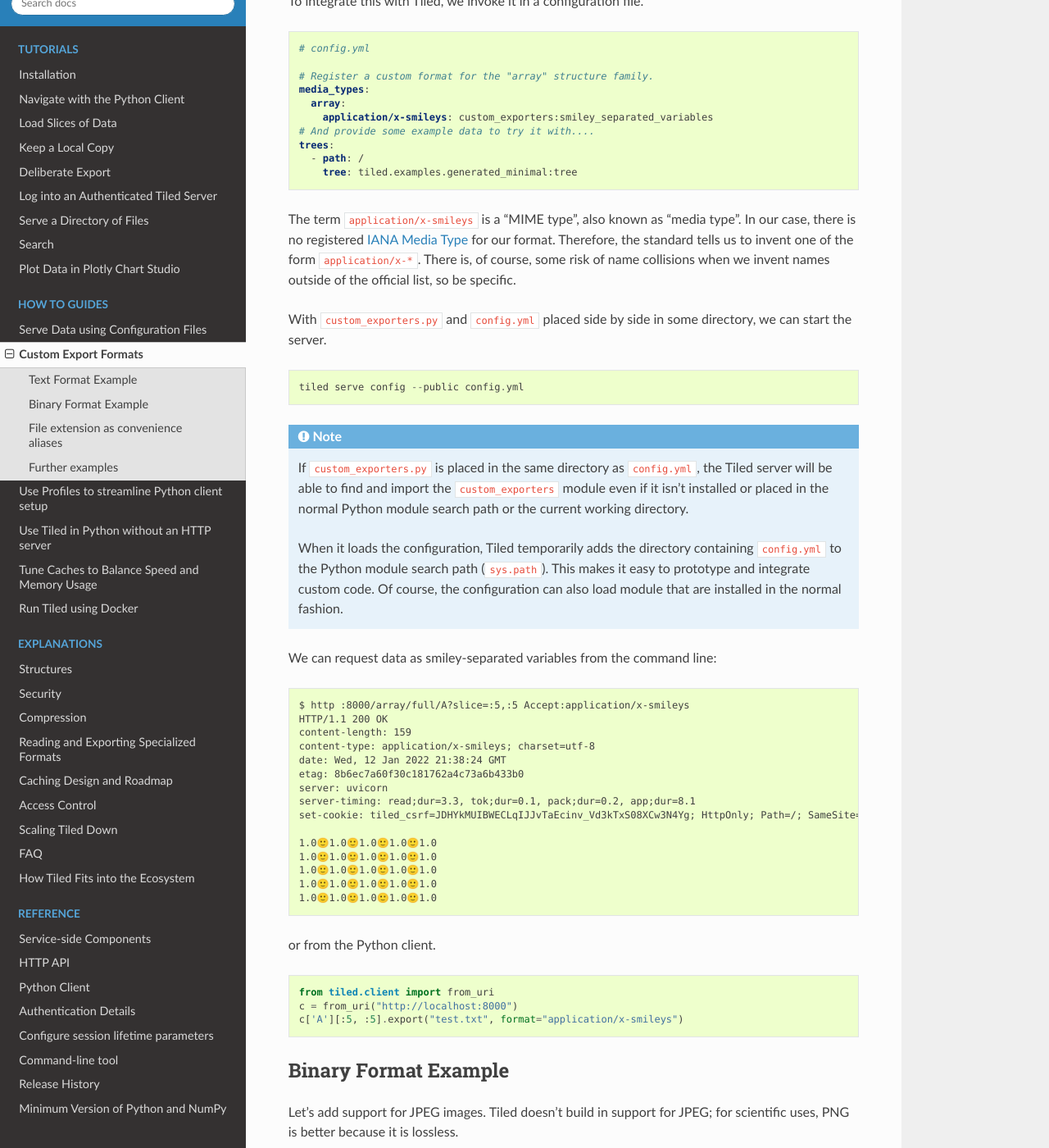
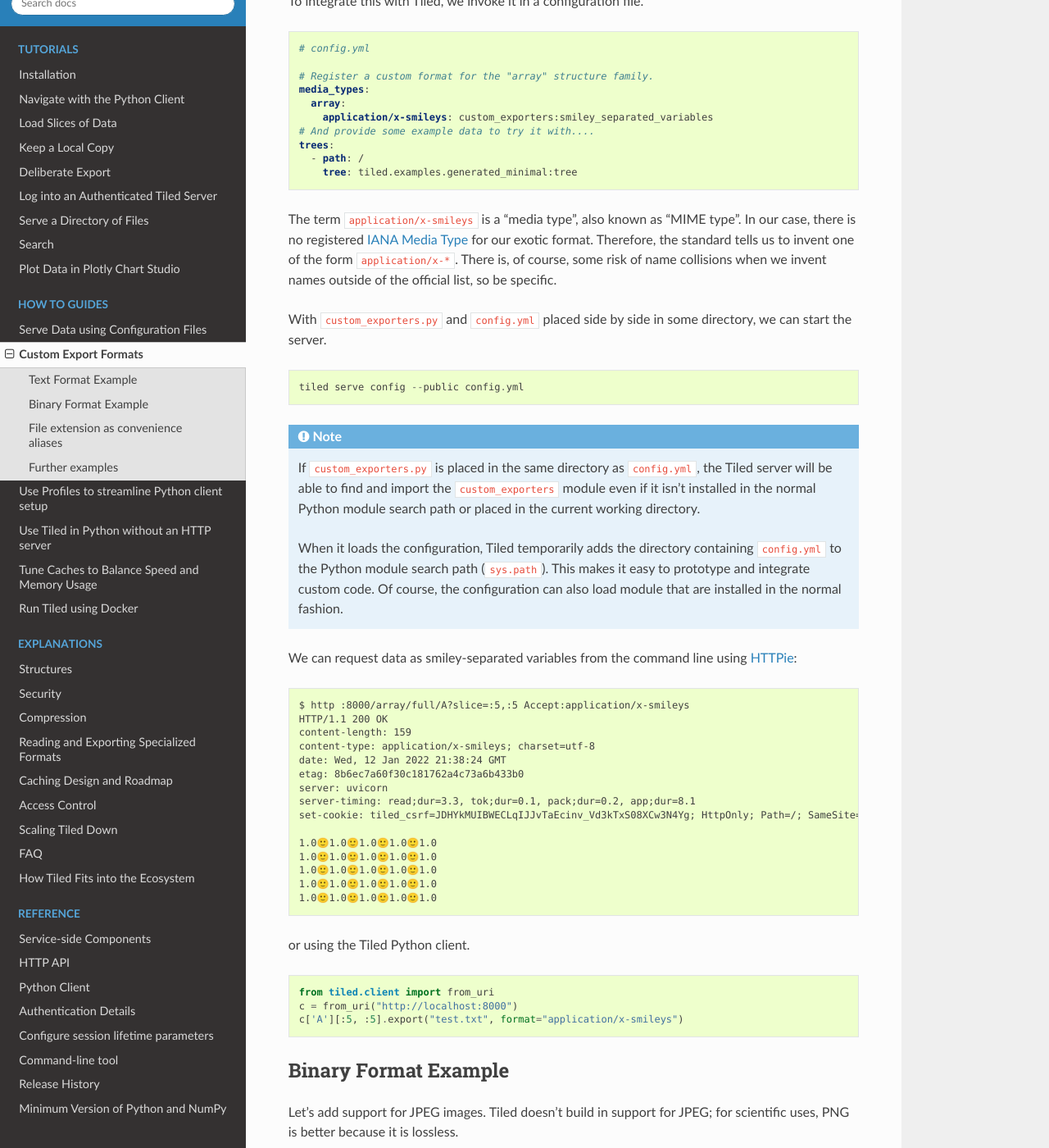
Before and after one commit to bluesky/tiled, a Sphinx documentation site: the page built from docs/source/how-to/custom-export-formats.md, in a window 1280 px wide and 1400 px high, scrolled down 1372 px. Shown: the whole window at 82% size. Built offline with Sphinx 7.4.7 and the Read the Docs theme 2.0.0, drawn with Linux system fonts in a browser that asks for light colours; pages that are not in the unit, such as notebooks, are missing from menus; some of the changed text lies outside the part shown.

Commit message:
More wordsmithing.

````diff
--- a/docs/source/how-to/custom-export-formats.md
+++ b/docs/source/how-to/custom-export-formats.md
@@ -76,10 +76,10 @@
     tree: tiled.examples.generated_minimal:tree
 ```
 
-The term `application/x-smileys` is a "MIME type", also known as "media type".
+The term `application/x-smileys` is a "media type", also known as "MIME type".
 In our case, there is no registered
 [IANA Media Type](https://www.iana.org/assignments/media-types/media-types.xhtml)
-for our format. Therefore, the standard tells us to invent one of the form
+for our exotic format. Therefore, the standard tells us to invent one of the form
 `application/x-*`. There is, of course, some risk of name
 collisions when we invent names outside of the official list, so be specific.
 
@@ -94,8 +94,8 @@
 
 If `custom_exporters.py` is placed in the same directory as `config.yml`,
 the Tiled server will be able to find and import the `custom_exporters`
-module even if it isn't installed or placed in the normal Python module search
-path or the current working directory.
+module even if it isn't installed in the normal Python module search
+path or placed in the current working directory.
 
 When it loads the configuration, Tiled temporarily adds the directory containing
 `config.yml` to the Python module search path (`sys.path`). This makes it easy
@@ -103,7 +103,8 @@
 load module that are installed in the normal fashion.
 ```
 
-We can request data as smiley-separated variables from the command line:
+We can request data as smiley-separated variables from the command line
+using [HTTPie](https://httpie.io/):
 
 ```
 $ http :8000/array/full/A?slice=:5,:5 Accept:application/x-smileys
@@ -123,7 +124,7 @@
 1.0🙂1.0🙂1.0🙂1.0🙂1.0
 ```
 
-or from the Python client.
+or using the Tiled Python client.
 
 ```py
 from tiled.client import from_uri
@@ -156,9 +157,10 @@
     return file.getbuffer()
 ```
 
-This covers the basic functionality. See the built-in exporters for a couple
-more polished details, like providing a clear error message if someone tries to
-give a many-dimensional array as an image.
+This covers the basic functionality. See the built-in exporters in
+`tiled/strucures/array.py` for details that add polish, like scaling the
+image's dynamic range and failing gracefully when given arrays that have the
+wrong dimensionality to be exported as an image.
 
 We'll add it to our configuration.
 
````
